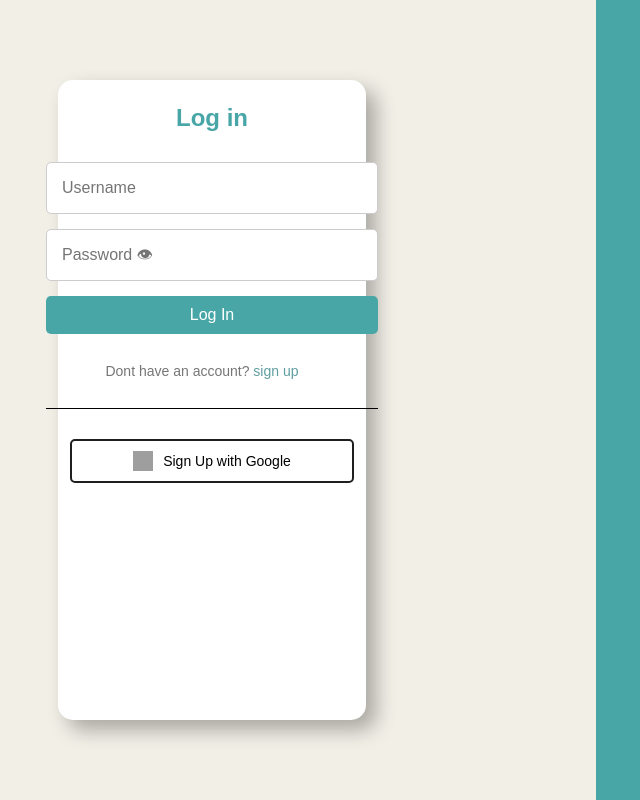
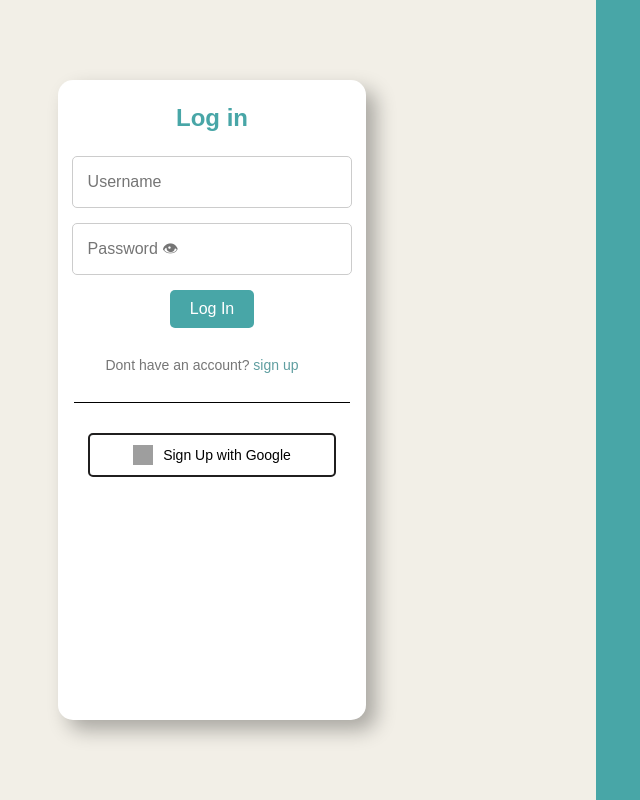
Before and after one commit to SimarSingh1910/quiz-site, a PHP site: page /login.html in a window 1280 px wide. Shown: the whole page, without its empty margins (172-812 px from the left). Run offline with PHP 8.4, Linux system fonts and the light colour scheme; grey boxes are pictures that could not be loaded.

Commit message:
Update login_styles.css

```diff
--- a/login_styles.css
+++ b/login_styles.css
@@ -34,18 +34,22 @@ body{
 }
 .input_box{
   margin-top: 30px;
-  display: grid;
+  display: flex;
+  flex-direction: column;
   align-items: center;
   justify-content: center;
   gap: 15px;
+  margin: 5%;
 }
 .input-box {
-  width: 300px;
+  width: 90%;
   height: 40px;
   font-size: 16px;
   padding: 5px 15px;
   border: 1px solid #ccc;
   border-radius: 5px;
+  margin-left: 3px;
+  margin-right: 3px;
 }
 .input-box:hover{
   border: 2px solid #131313;
@@ -58,7 +62,6 @@ body{
   border: none;
   border-radius: 5px;
   cursor: pointer;
-  transition: background 0.3s;
 }
 .sign-in-btn:hover{
   background-color: hsl(181, 40%, 40%); ;
@@ -81,6 +84,7 @@ body{
   display: flex;
   align-items: center;
   justify-content: center;
+  width: 90%;
 }
 .google-signup {
   display: flex;
```
